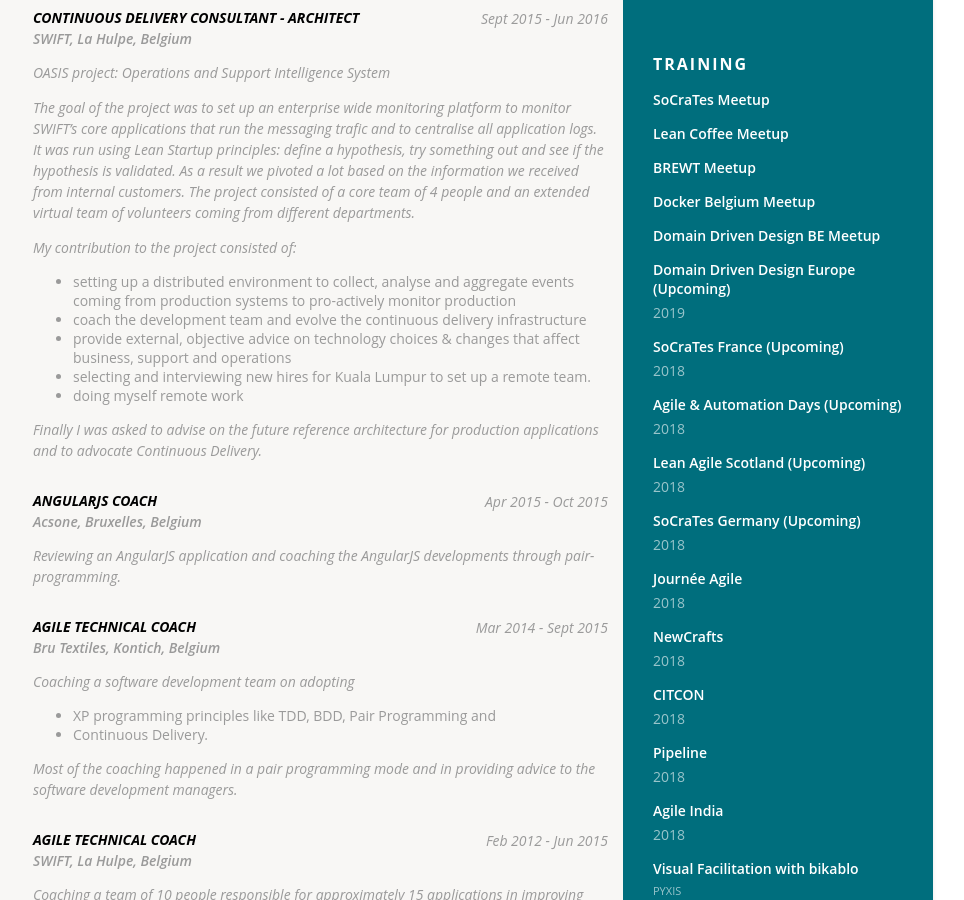
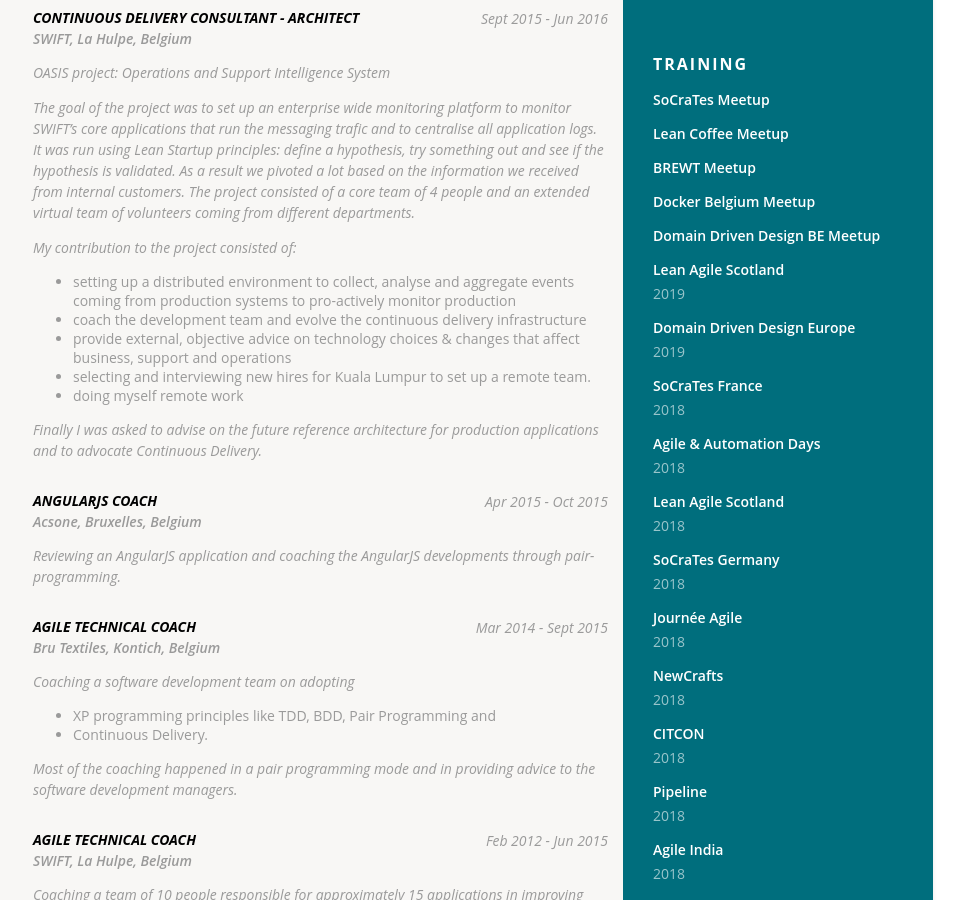
Before and after one commit to tdpauw/tdpauw.github.io, a Jekyll site: the page built from index.html, in a window 1280 px wide and 900 px high, scrolled down 2569 px. Shown: the whole window, without its empty margins (187-1151 px from the left). Built offline with Jekyll 4.4.1, drawn with Linux system fonts in a browser that asks for light colours.

Commit message:
Add missing training

```diff
--- a/_data/cv.yml
+++ b/_data/cv.yml
@@ -94,19 +94,22 @@
   - title: BREWT Meetup
   - title: Docker Belgium Meetup
   - title: Domain Driven Design BE Meetup
-  - title: Domain Driven Design Europe (Upcoming)
+  - title: Lean Agile Scotland
+    city: Edinburgh
+    year: 2019
+  - title: Domain Driven Design Europe
     city: Amsterdam
     year: 2019
-  - title: SoCraTes France (Upcoming)
+  - title: SoCraTes France
     city: Orange
     year: 2018
-  - title: Agile & Automation Days (Upcoming)
+  - title: Agile & Automation Days
     city: Krakow
     year: 2018
-  - title: Lean Agile Scotland (Upcoming)
+  - title: Lean Agile Scotland
     city: Edinburgh
     year: 2018
-  - title: SoCraTes Germany (Upcoming)
+  - title: SoCraTes Germany
     city: Soltau
     year: 2018
   - title: Journée Agile
```
